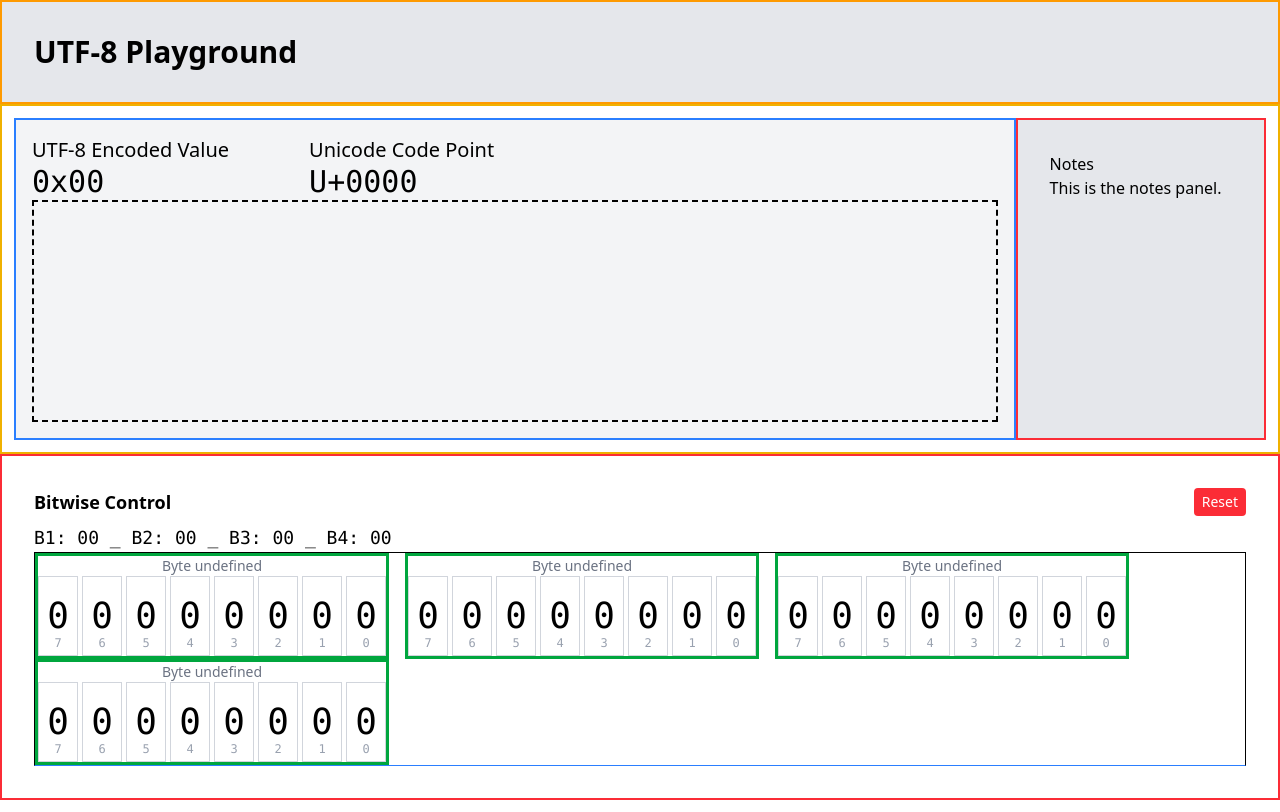
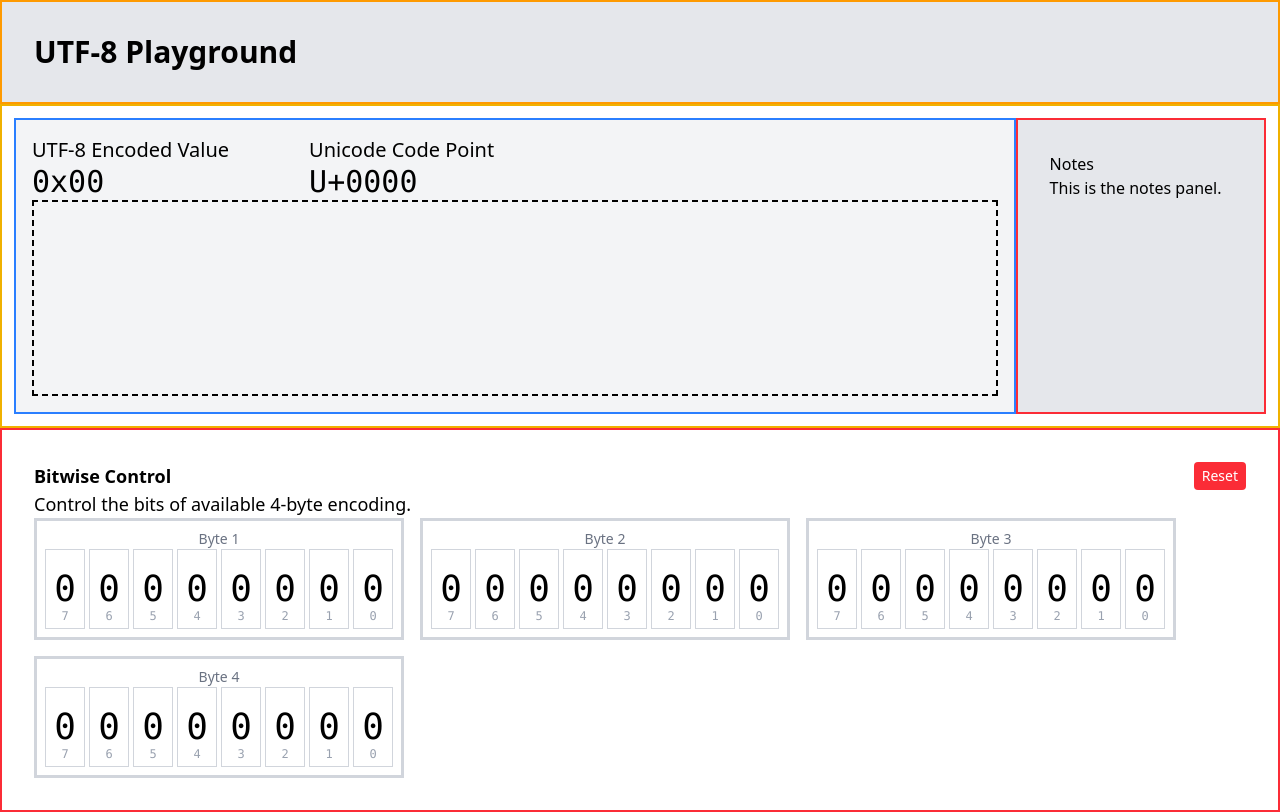
Before and after one commit to vishnuharidas/utf8-playground, a React (Vite) app: page / in a window 1280 px wide. Built offline with nearby package versions, Linux system fonts and the light colour scheme.

Commit message:
Improve BitwiseControl UI

```diff
--- a/src/components/BitwiseControl.tsx
+++ b/src/components/BitwiseControl.tsx
@@ -24,7 +24,7 @@ function BitwiseControl(props: BitwiseControlProps) {
     };
 
     return (
-        <div className={`${props.className} container`}>
+        <div className={`${props.className}`}>
             <div className="flex flex-row items-center justify-between">
                 <h2 className="text-lg font-bold">Bitwise Control</h2>
                 <button
@@ -36,19 +36,17 @@ function BitwiseControl(props: BitwiseControlProps) {
                 </button>
             </div>
             {/* Future controls for bitwise editing will go here */}
-            <div className="mt-2 text-lg font-mono">
-                {bytes
-                    .map((byte, i) => `B${i + 1}: ${byte.toString(16).padStart(2, '0').toUpperCase()}`)
-                    .join(' _ ')
-                }
+            <div className="text-lg">
+                Control the bits of available 4-byte encoding.
             </div>
 
-            <div className="border-1 border-b-blue-500 flex flex-row flex-wrap space-x-4">
+            <div className="flex flex-row flex-wrap space-x-4 space-y-4">
                 {
                     bytes.map((byte, i) => (
                         <SingleByte
                             key={i}
-                            className="border-3 border-green-600 max-w-fit"
+                            byteNumber={i + 1}
+                            className="h-fit border-3 border-gray-300 max-w-fit p-2"
                             value={byte}
                             onChange={(newByte) => handleByteChange(i, newByte)}
                         />
```
